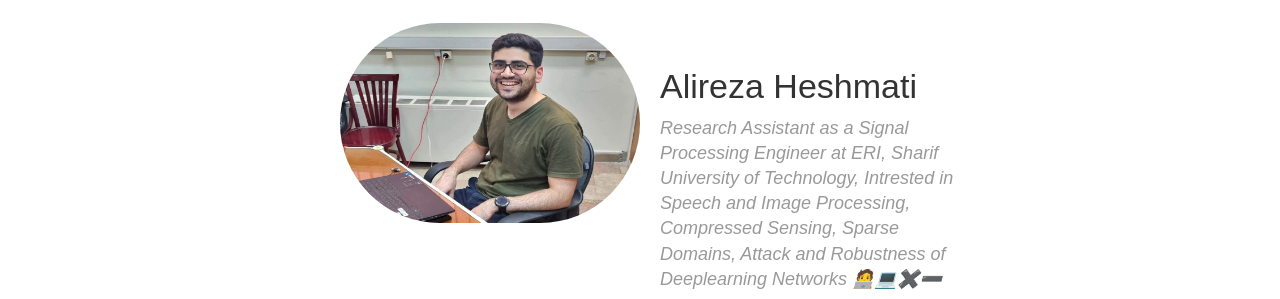
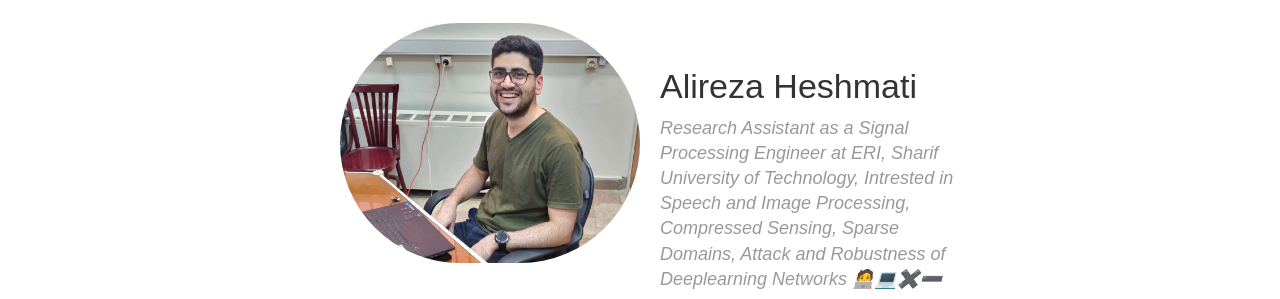
Before and after one commit to alireza-heshmati/alireza-heshmati.github.io, a plain HTML site: page index.html in a window 1280 px wide. Shown: the top 299 px of the page. Drawn offline with Linux system fonts and the light colour scheme.

Commit message:
minor edition

```diff
--- a/figs/style.css
+++ b/figs/style.css
@@ -71,8 +71,8 @@ h2 {
 }
 #dpic img {
     width: 300px;
-    height: 200px;
-    border-radius: 620px;
+    height: 240px;
+    border-radius: 120px;
 }
 .iico {
     width: 40px;
```
